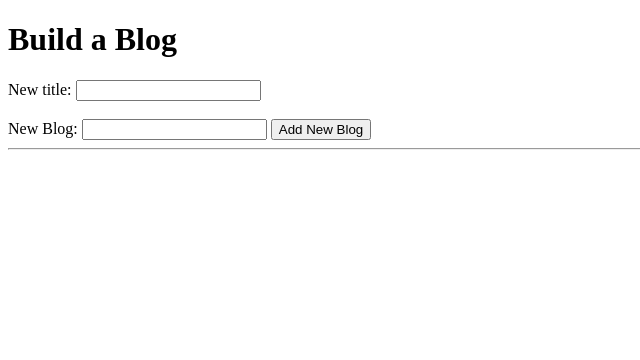
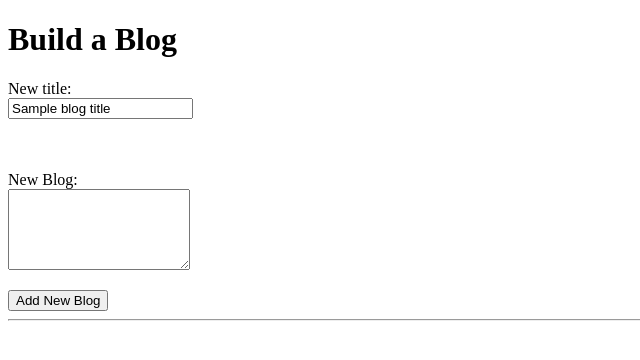
Before and after one commit to 12806kight/blogz, a Flask app: template templates/newblog.html in a window 1280 px wide. Shown: the part 26-386 px from the top of the page, without its empty margins (0-640 px from the left). Run offline with Flask 2, Linux system fonts and the light colour scheme; the template is opened without the code that fills it: most values are stand-ins (such as "Sample title", 1, 10 or a date in 2020).

Commit message:
This is finished!

```diff
--- a/main.py
+++ b/main.py
@@ -28,27 +28,34 @@ def blog():
     blog_id = request.args.get('id')
 
     if blog_id == None:
-        posts = Blog.query.all()
-        return render_template('blog.html', posts=posts, title='Build-a-blog')
+        blogs = Blog.query.all()
+        return render_template('blog.html', blogs=blogs, title='Build-a-blog')
 
     else:
-        post = Blog.query.get(blog_id)
-        return render_template('post.html', post=post, title='Blog Post')
+        blog = Blog.query.get(blog_id)
+        return render_template('post.html', blog=blog, title='Blog Post')
 
 
 @app.route('/newblog', methods=['POST', 'GET'])
 def newblog():
-    blog_title= ""
-    blog_body= ""
+    blog_title = ""
+    blog_body = ""
+    title_error = ""
+    body_error = ""
     new_blog = Blog(blog_title, blog_body)
     if request.method == 'POST':
         blog_title = request.form['title']
-        blog_body = request.form['body']
-        new_blog = Blog(blog_title, blog_body)
-        db.session.add(new_blog)
-        db.session.commit()
-        return render_template('post.html',title="Build A Blog", post=new_blog)
-    return render_template('newblog.html',title="Build A Blog", post=new_blog)
+        blog_body = request.form['input']
+        if not blog_title:
+            title_error = "Enter a title!!!"
+        if not blog_body:
+            body_error = "Enter a body!!!"
+        if not title_error and not body_error:
+            new_blog = Blog(blog_title, blog_body)
+            db.session.add(new_blog)
+            db.session.commit()
+            return render_template('post.html',title="Blog", blog=new_blog)
+    return render_template('newblog.html',title="Build A Blog", title_error=title_error, blog_error=body_error, blog_title=blog_title, blog_body=blog_body)
 
 
 
--- a/templates/newblog.html
+++ b/templates/newblog.html
@@ -4,14 +4,16 @@
     <h1>Build a Blog</h1>
     <form method='post' action='/newblog'>
         <label>
-            New title:
-            <input type="text" name='title' />
+            New title:<br>
+            <input type="text" name='title' value='{{blog_title}}' />
         </label>
+        <p>{{title_error}}</p>
         <br><br>
         <label>
-            New Blog:
-            <input type="textarea" name='body' />
+            New Blog:<br>
+            <textarea type="text" rows = "5" columns = "200" name='input' value='{{blog_body}}'> </textarea>
         </label>
+        <p>{{blog_error}}</p>
         <input type="submit" value='Add New Blog' />
     </form>
 
--- a/templates/post.html
+++ b/templates/post.html
@@ -1,7 +1,7 @@
 {% extends "base.html" %}
 
 {% block content %}
-    <h1>{{post.title}}</h1>
-    <h2>{{post.body}}</h2>
+    <h1>{{blog.title}}</h1>
+    <h2>{{blog.body}}</h2>
 
 {% endblock %}
```
Also changed, not shown: templates/blog.html (+4 -3 lines).
